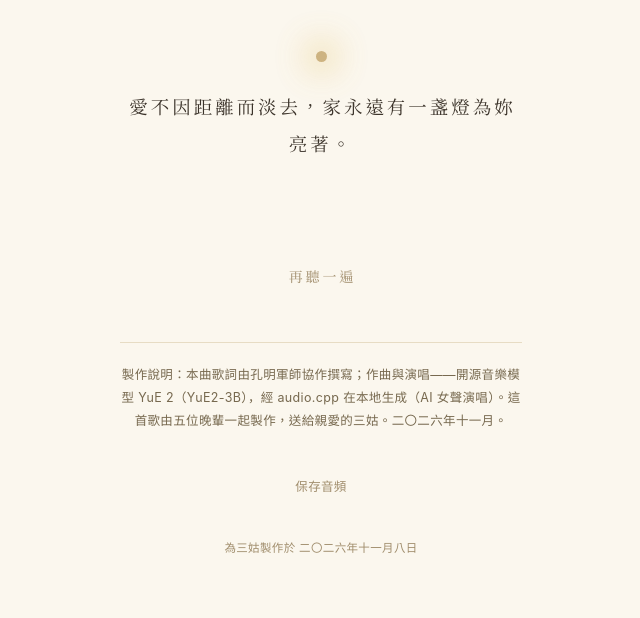
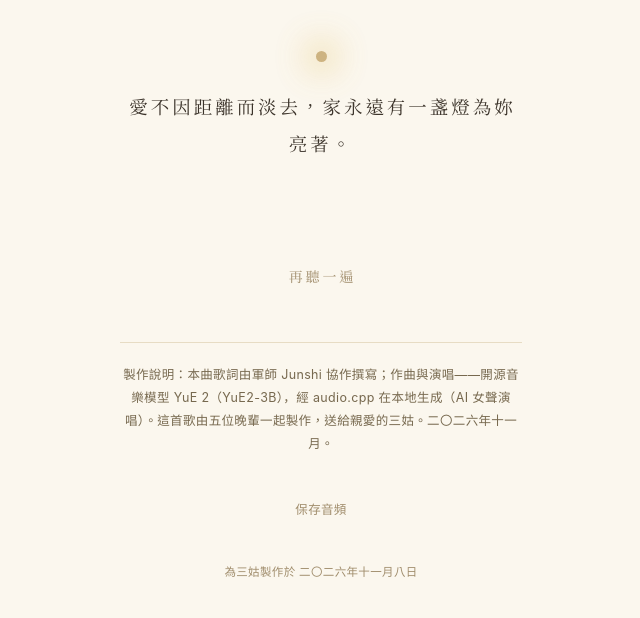
Before and after one commit to king818/for-sangu, a plain HTML site: page 10c30903255fd73dacca8890/index.html in a window 1280 px wide. Shown: the part 3827-4445 px from the top of the page, without its empty margins (319-959 px from the left). Drawn offline with Linux system fonts and the light colour scheme.

Commit message:
Team naming style (boss 2026-11-10 00:32): credits use concise paired form — 孔明軍師 -> 軍師 Junshi

```diff
--- a/10c30903255fd73dacca8890/index.html
+++ b/10c30903255fd73dacca8890/index.html
@@ -355,7 +355,7 @@
   <!-- 結尾 -->
   <div class="closing" id="closing">
     <button class="replay" id="replayBtn" type="button">再聽一遍</button>
-    <p class="footnote">製作說明：本曲歌詞由孔明軍師協作撰寫；作曲與演唱——開源音樂模型 YuE 2（YuE2-3B），經 audio.cpp 在本地生成（AI 女聲演唱）。這首歌由五位晚輩一起製作，送給親愛的三姑。二〇二六年十一月。</p>
+    <p class="footnote">製作說明：本曲歌詞由軍師 Junshi 協作撰寫；作曲與演唱——開源音樂模型 YuE 2（YuE2-3B），經 audio.cpp 在本地生成（AI 女聲演唱）。這首歌由五位晚輩一起製作，送給親愛的三姑。二〇二六年十一月。</p>
     <a class="save" href="song.mp3" download>保存音頻</a>
     <p class="made-date">為三姑製作於 二〇二六年十一月八日</p>
   </div>
```
